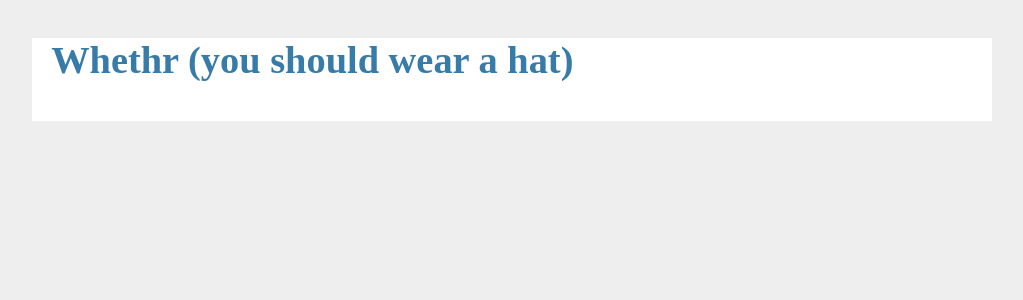
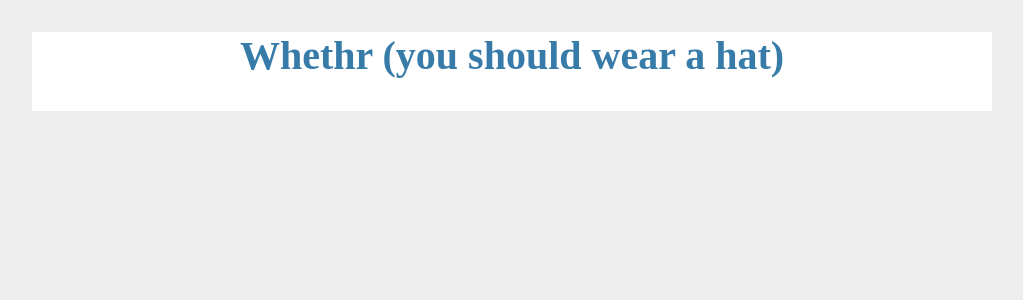
Before and after one commit to spirozh/whethr, a Flask app: template whethr/templates/layout.html in a window 1280 px wide. Shown: the top 300 px of the page, without its empty margins (128-1151 px from the left). Run offline with Flask 2, Linux system fonts and the light colour scheme; the template is opened without the code that fills it, so the values that code supplies are empty.

Commit message:
make text bigger

```diff
--- a/whethr/static/style.css
+++ b/whethr/static/style.css
@@ -1,6 +1,46 @@
-html { font-family: sans-serif; font-size: 1.2em; background: #eee; padding: 1rem; }
+html { font-family: sans-serif; font-size: 4em; background: #eee; padding: 1rem; }
 body { max-width: 960px; margin: 0 auto; background: white; }
-h1 { font-family: serif; color: #377ba8; margin: 1rem auto; }
+h1 { font-family: serif; color: #377ba8; text-align: center; margin: 1rem auto; }
+
+h1 {
+    font-size: 2.5rem;
+}
+
+div {
+    font-size: 1.9rem;
+}
+
+@media (max-width: 480px) {
+    html {
+        font-size: 12px;
+    }
+}
+
+@media (min-width: 480px) {
+    html {
+        font-size: 13px;
+    }
+}
+
+@media (min-width: 768px) {
+    html {
+        font-size: 14px;
+    }
+}
+
+@media (min-width: 992px) {
+    html {
+        font-size: 15px;
+    }
+}
+
+@media (min-width: 1200px) {
+    html {
+        font-size: 16px;
+    }
+}
+
+
 a { color: #377ba8; }
 hr { border: none; border-top: 1px solid lightgray; }
 nav { background: lightgray; display: flex; align-items: center; padding: 0 0.5rem; }
@@ -18,7 +58,7 @@ nav h1 { flex: auto; margin: 0; }
 .content:last-child { margin-bottom: 0; }
 .content form { margin: 1em 0; display: flex; flex-direction: column; }
 .content label { font-weight: bold; margin-bottom: 0.5em; }
-.content input, .content textarea { margin-bottom: 1em; }
+.content input, .content textarea { margin-bottom: 1em; font-size: 2rem; }
 .content textarea { min-height: 12em; resize: vertical; }
 input.danger { color: #cc2f2e; }
 input[type=submit] { align-self: start; min-width: 10em; }
```
